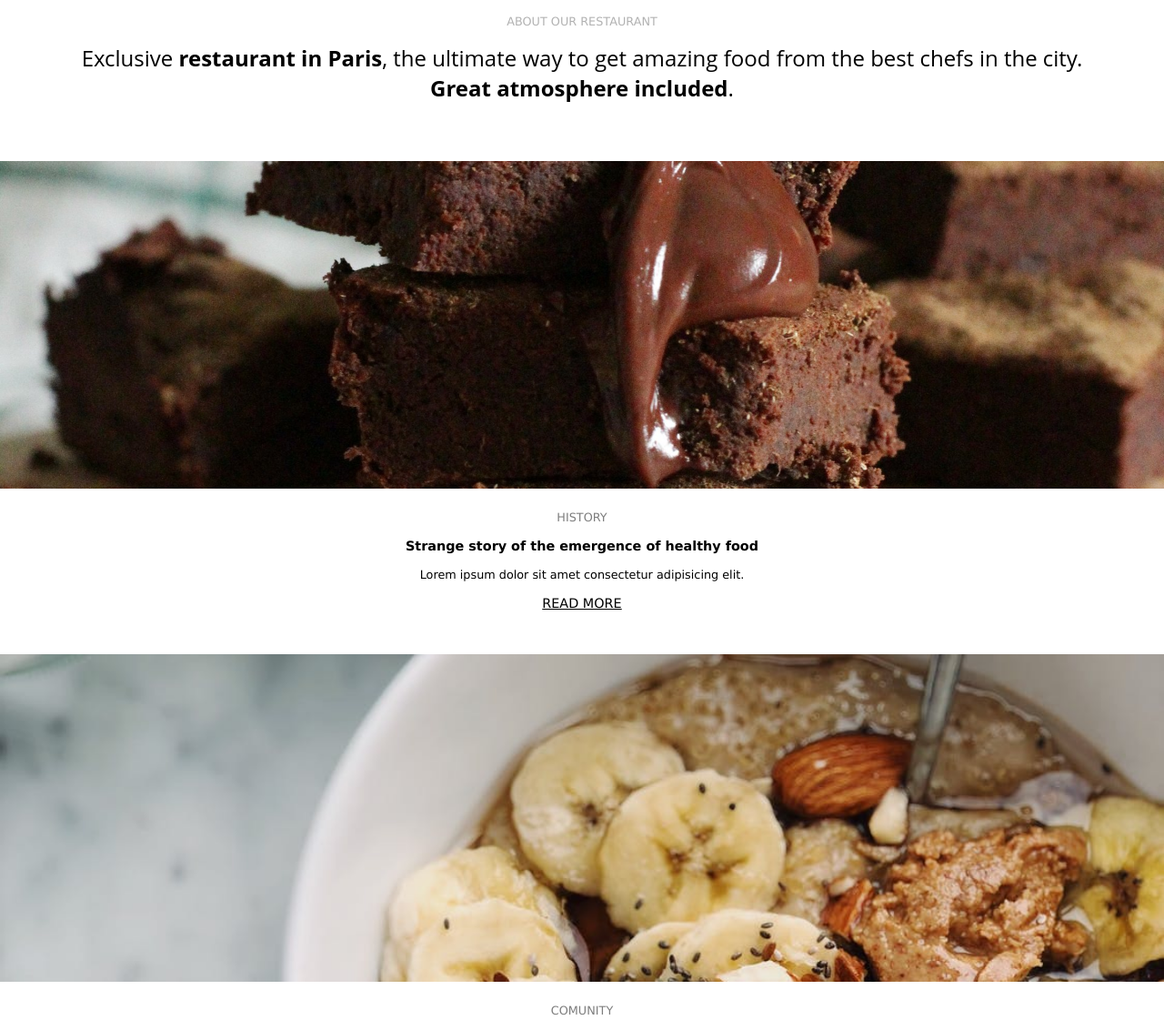
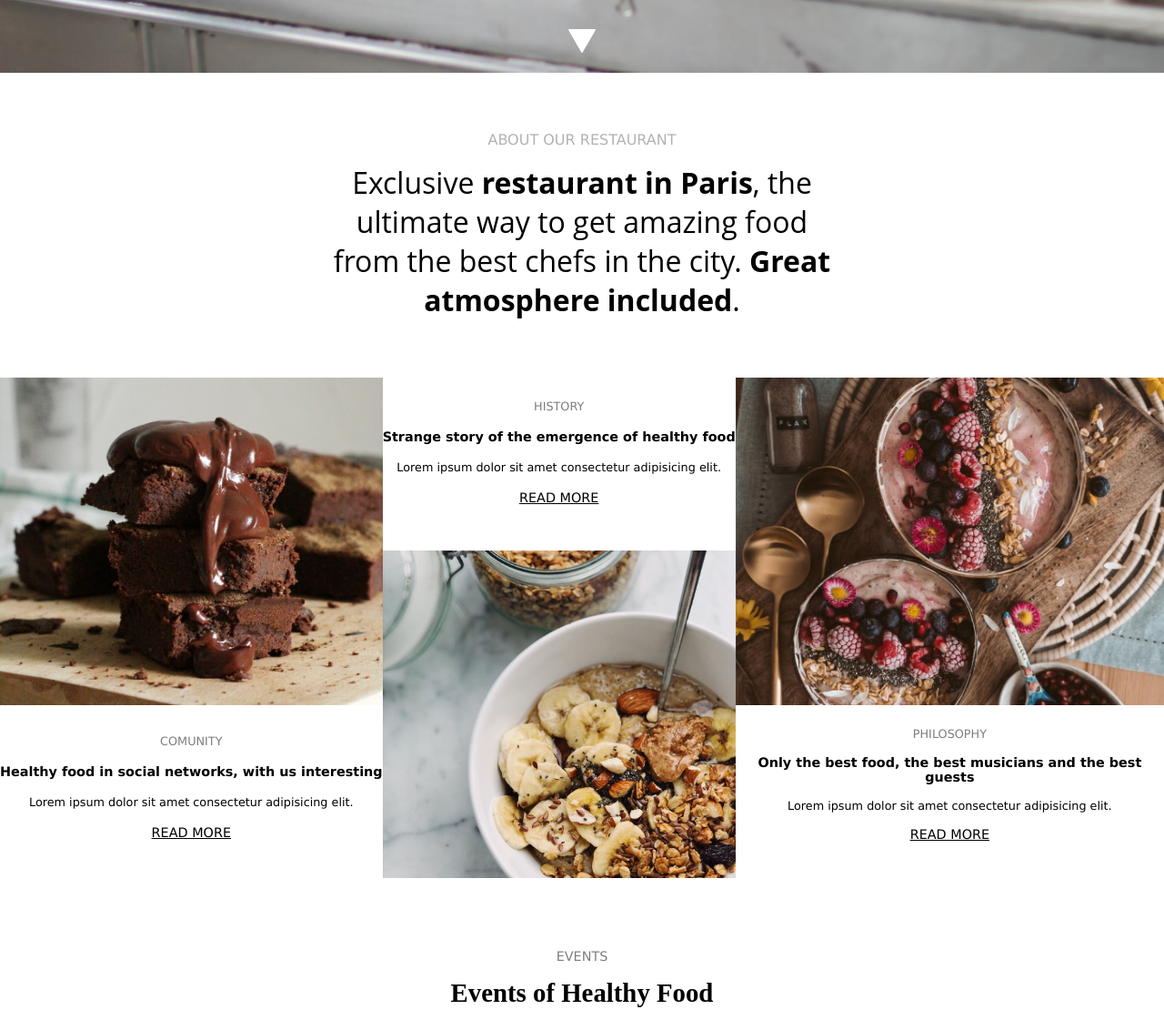
Before and after one commit to gabrielSantillo/Wine-and-Restaurant-Project, a plain HTML site: page index.html in a window 1280 px wide. Shown: the part 674-1795 px from the top of the page at 91% size. Drawn offline with Linux system fonts and the light colour scheme.

Commit message:
Strating to add the media querie for desktop

```diff
--- a/css/style.css
+++ b/css/style.css
@@ -54,8 +54,6 @@ img {
     padding-right: 25vw;
     text-align: center;
     text-shadow: 1px 1px 1px black;
-    /*Why using aligh and jusitfy to center its not working?*/
-     /*How to make the h1 look like the original*/
     margin-bottom: 2vh;
 }
 
@@ -101,6 +99,10 @@ img {
 
 #page-main-first-section-second-p>b {
     font-family: 'Open Sans';
+}
+
+#page-main-read-more-desktop-layout {
+    display: none;
 }
 
 #main-square-first-picture {
@@ -430,3 +432,67 @@ background-image: url(/img/pizza.jpeg);
     text-decoration: none;
     color: rgb(128, 128, 194);
 }
+
+@media only screen and (min-width: 1080px) {
+    #page-header {
+        background-position: 50% 25%;
+    }
+
+    #page-header-icon-menu {
+        margin-top: 20px;
+    }
+
+    .header-icons {
+        width: 30px;
+        height: 30px;
+    }
+
+    #header-food-logo {
+        width: 359px;
+        height: 229px;
+    }
+
+    #page-header-second-section>h1 {
+    font-size: 3rem;
+    padding-left: 20vw;
+    padding-right: 20vw;
+    }
+
+    #page-header-second-section>p {
+        padding-left: 25vw;
+        padding-right: 25vw;
+    }
+
+    #page-header-second-section>img {
+        margin-bottom: 20px;
+    }
+
+    #page-main-first-section-first-p {
+        font-size: 1rem;
+    }
+
+    #page-main-first-section-second-p {
+        font-size: 2rem;
+        padding: 0px 22vw;
+    }
+
+    #page-main-read-more-mobile-layout {
+        display: none;
+    }
+
+    #page-main-read-more-desktop-layout {
+        display: grid;
+        grid-auto-flow: column;
+    }
+
+    .page-main-read-more-column {
+        display: grid;
+        grid-auto-flow: row;
+    }
+
+    #main-events {
+        margin-top: 70px;
+    }
+
+
+}
--- a/index.html
+++ b/index.html
@@ -13,7 +13,7 @@
 <header id="page-header">
 
   <section id="page-header-first-section">
-    <img src="img/menu.svg" alt="Menu icon" class="header-icons">
+    <img src="img/menu.svg" alt="Menu icon" class="header-icons" id="page-header-icon-menu">
     <img src="img/food_logo.png" alt="Restaurant logo" id="header-food-logo">
   </section>
 
@@ -31,6 +31,7 @@
     <p id="page-main-first-section-second-p">Exclusive <b>restaurant in Paris</b>, the ultimate way to get amazing food from the best chefs in the city.<b> Great atmosphere included</b>.</p>
   </section>
 
+  <div id="page-main-read-more-mobile-layout">
   <section id="main-square-first-picture">
   </section>
 
@@ -60,6 +61,46 @@
     <p class="main-articles-p-text">Lorem ipsum dolor sit amet consectetur adipisicing elit. </p>
     <a href="#" class="main-articles-p-link">READ MORE</a>
   </section>
+  </div>
+
+  <div id="page-main-read-more-desktop-layout">
+    <section class="page-main-read-more-column">
+      <section id="main-square-first-picture">
+      </section>
+
+      <section class="main-articles">
+        <p class="main-articles-p">COMUNITY</p>
+        <p class="main-articles-p-bold"><strong>Healthy food in social networks, with us interesting</strong></p>
+        <p class="main-articles-p-text">Lorem ipsum dolor sit amet consectetur adipisicing elit. </p>
+        <a href="#" class="main-articles-p-link">READ MORE</a>
+      </section>
+    </section>
+
+    <section class="page-main-read-more-column">
+      <section class="main-articles">
+        <p class="main-articles-p">HISTORY</p>
+        <p class="main-articles-p-bold"><strong>Strange story of the emergence of healthy food</strong></p>
+        <p class="main-articles-p-text">Lorem ipsum dolor sit amet consectetur adipisicing elit. </p>
+        <a href="#" class="main-articles-p-link">READ MORE</a>
+      </section>
+
+      <section id="main-square-second-picture">
+      </section>
+    </section>
+
+    <section class="page-main-read-more-column">
+      <section id="main-square-third-picture">
+      </section>
+
+      <section class="main-articles">
+        <p class="main-articles-p">PHILOSOPHY</p>
+        <p class="main-articles-p-bold"><strong>Only the best food, the best musicians and the best guests</strong></p>
+        <p class="main-articles-p-text">Lorem ipsum dolor sit amet consectetur adipisicing elit. </p>
+        <a href="#" class="main-articles-p-link">READ MORE</a>
+      </section>
+    </section>
+
+  </div>
 
   <section id="main-events">
     <p id="main-events-p">EVENTS</p>
```
